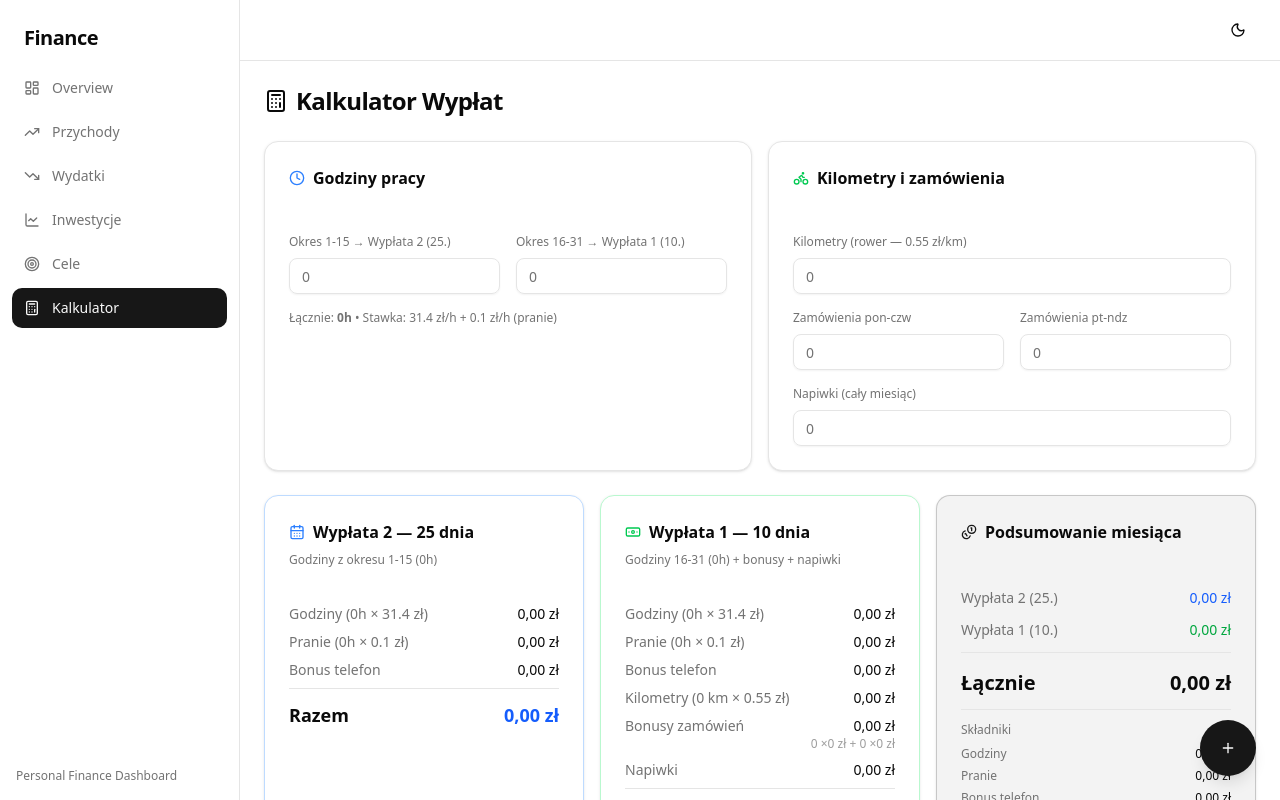
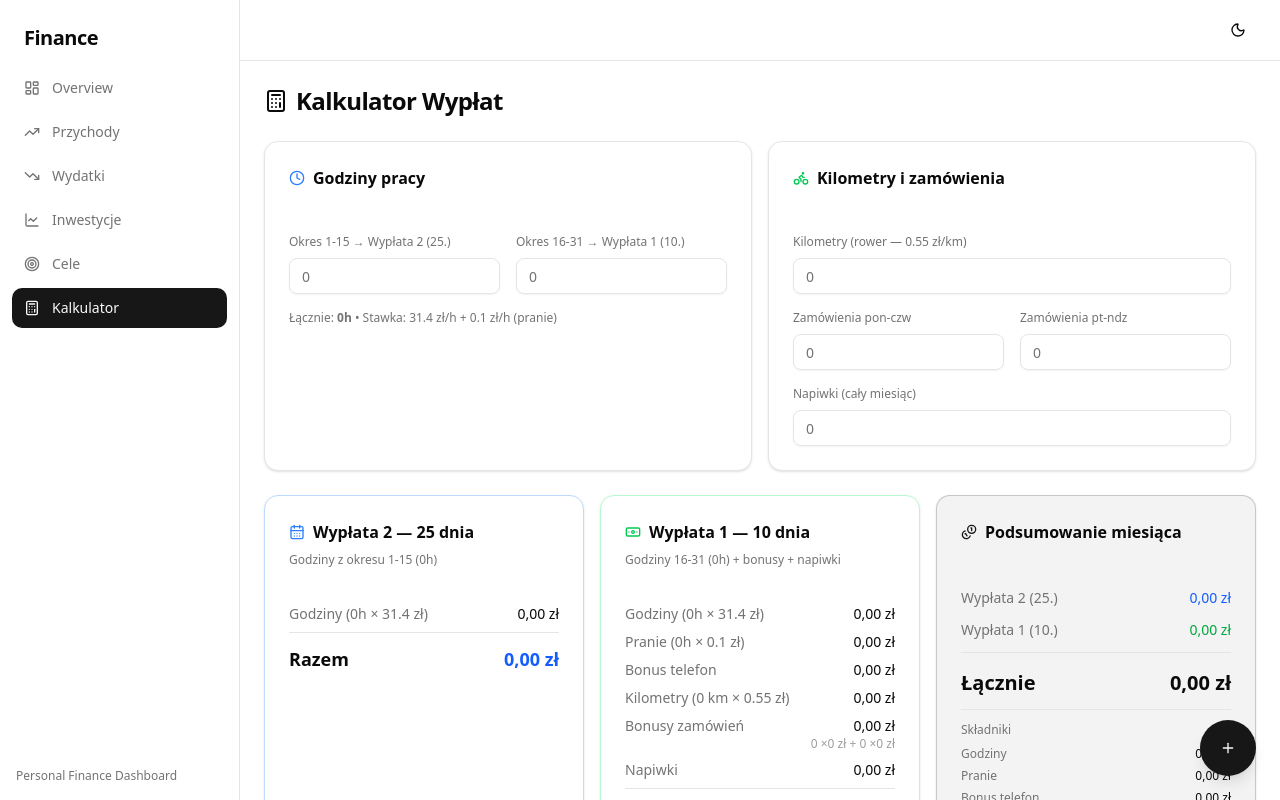
Before and after one commit to Zhenya28/personal-finance, a Next.js app: page /calculator in a window 1280 px wide. Built offline with nearby package versions, Linux system fonts and the light colour scheme.

Commit message:
Fix: laundry and phone bonus go entirely to Wyplata 1

```diff
--- a/app/calculator/page.tsx
+++ b/app/calculator/page.tsx
@@ -80,16 +80,15 @@ export default function CalculatorPage() {
     const totalOrders = wdOrders + weOrders;
     const tipsVal = parseFloat(tips) || 0;
 
-    // Hourly components (split per period)
+    // Hourly base (split per period)
     const baseP1 = h1 * HOURLY_RATE;
     const baseP2 = h2 * HOURLY_RATE;
-    const laundryP1 = h1 * LAUNDRY_RATE;
-    const laundryP2 = h2 * LAUNDRY_RATE;
 
-    // Phone bonus (based on total hours, proportionally split)
+    // Laundry — all goes to Wypłata 1, calculated on total hours
+    const totalLaundry = totalHours * LAUNDRY_RATE;
+
+    // Phone bonus — all goes to Wypłata 1, calculated on total hours
     const totalPhoneBonus = calcPhoneBonus(totalHours);
-    const phoneBonusP1 = totalHours > 0 ? totalPhoneBonus * (h1 / totalHours) : 0;
-    const phoneBonusP2 = totalHours > 0 ? totalPhoneBonus * (h2 / totalHours) : 0;
 
     // Km bonus (all in Wypłata 1)
     const kmBonus = km * KM_RATE;
@@ -99,18 +98,17 @@ export default function CalculatorPage() {
     const weMultiplier = getMultiplier(totalOrders, WEEKEND_MULTIPLIERS);
     const orderBonus = wdOrders * wdMultiplier + weOrders * weMultiplier;
 
-    // Wypłata 2 (25th) = hours from 1-15 only
-    const wyplata2 = baseP1 + laundryP1 + phoneBonusP1;
+    // Wypłata 2 (25th) = only hourly base from 1-15
+    const wyplata2 = baseP1;
 
-    // Wypłata 1 (10th) = hours from 16-31 + all bonuses + tips
-    const wyplata1 = baseP2 + laundryP2 + phoneBonusP2 + kmBonus + orderBonus + tipsVal;
+    // Wypłata 1 (10th) = hourly base from 16-31 + all bonuses + tips
+    const wyplata1 = baseP2 + totalLaundry + totalPhoneBonus + kmBonus + orderBonus + tipsVal;
 
     const total = wyplata1 + wyplata2;
 
     return {
       h1, h2, totalHours, km, wdOrders, weOrders, totalOrders, tipsVal,
-      baseP1, baseP2, laundryP1, laundryP2,
-      phoneBonusP1, phoneBonusP2, totalPhoneBonus,
+      baseP1, baseP2, totalLaundry, totalPhoneBonus,
       kmBonus, orderBonus, wdMultiplier, weMultiplier,
       wyplata1, wyplata2, total,
     };
@@ -255,8 +253,6 @@ export default function CalculatorPage() {
           </CardHeader>
           <CardContent className="space-y-2">
             <Row label={`Godziny (${calc.h1}h × ${HOURLY_RATE} zł)`} value={calc.baseP1} />
-            <Row label={`Pranie (${calc.h1}h × ${LAUNDRY_RATE} zł)`} value={calc.laundryP1} />
-            <Row label="Bonus telefon" value={calc.phoneBonusP1} />
             <Separator />
             <div className="flex justify-between font-bold text-lg pt-1">
               <span>Razem</span>
@@ -278,8 +274,8 @@ export default function CalculatorPage() {
           </CardHeader>
           <CardContent className="space-y-2">
             <Row label={`Godziny (${calc.h2}h × ${HOURLY_RATE} zł)`} value={calc.baseP2} />
-            <Row label={`Pranie (${calc.h2}h × ${LAUNDRY_RATE} zł)`} value={calc.laundryP2} />
-            <Row label="Bonus telefon" value={calc.phoneBonusP2} />
+            <Row label={`Pranie (${calc.totalHours}h × ${LAUNDRY_RATE} zł)`} value={calc.totalLaundry} />
+            <Row label="Bonus telefon" value={calc.totalPhoneBonus} />
             <Row label={`Kilometry (${calc.km} km × ${KM_RATE} zł)`} value={calc.kmBonus} />
             <Row
               label={`Bonusy zamówień`}
@@ -322,7 +318,7 @@ export default function CalculatorPage() {
             <p className="text-xs font-medium text-muted-foreground mb-2">Składniki</p>
             <div className="space-y-1.5">
               <MiniRow label="Godziny" value={calc.baseP1 + calc.baseP2} />
-              <MiniRow label="Pranie" value={calc.laundryP1 + calc.laundryP2} />
+              <MiniRow label="Pranie" value={calc.totalLaundry} />
               <MiniRow label="Bonus telefon" value={calc.totalPhoneBonus} />
               <MiniRow label="Kilometry" value={calc.kmBonus} />
               <MiniRow label="Bonusy zamówień" value={calc.orderBonus} />
```
